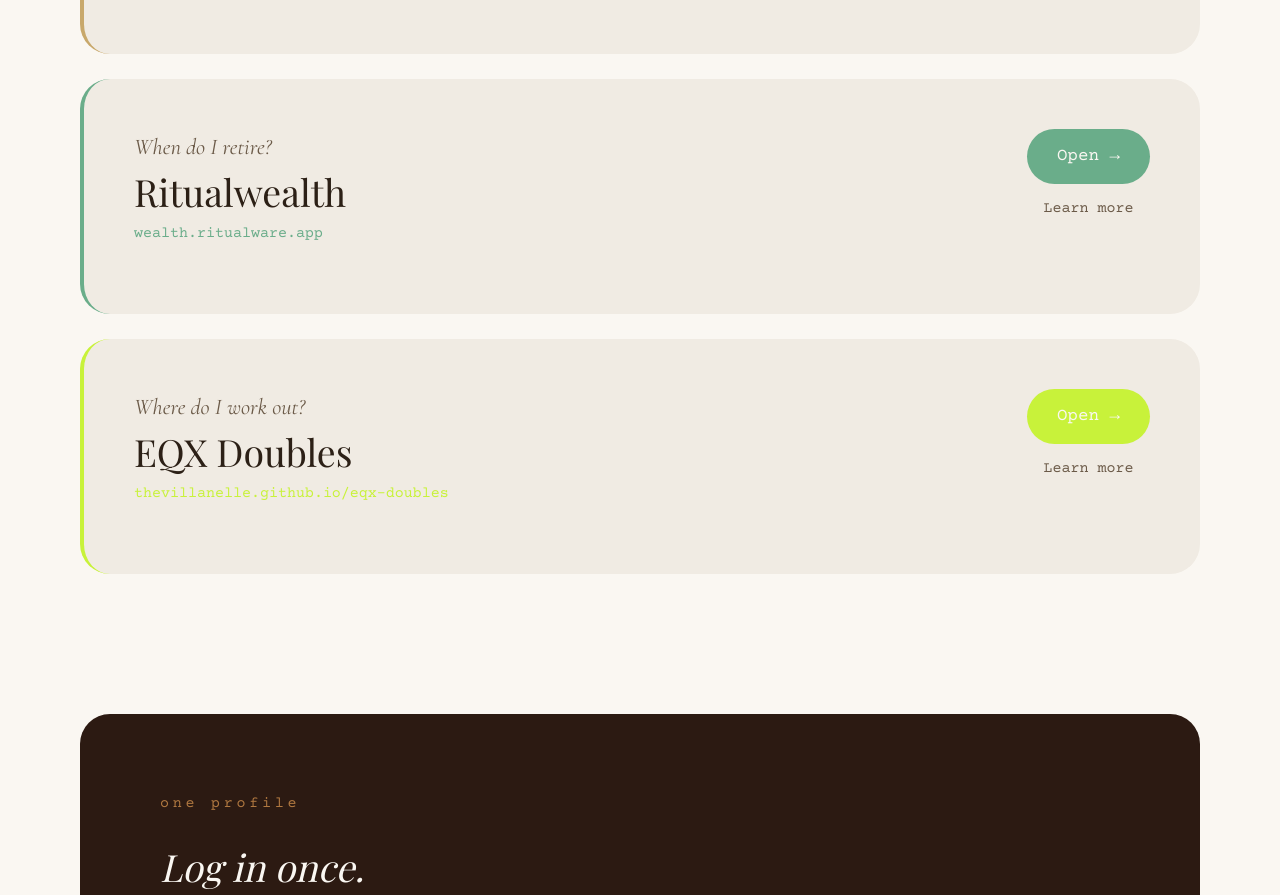
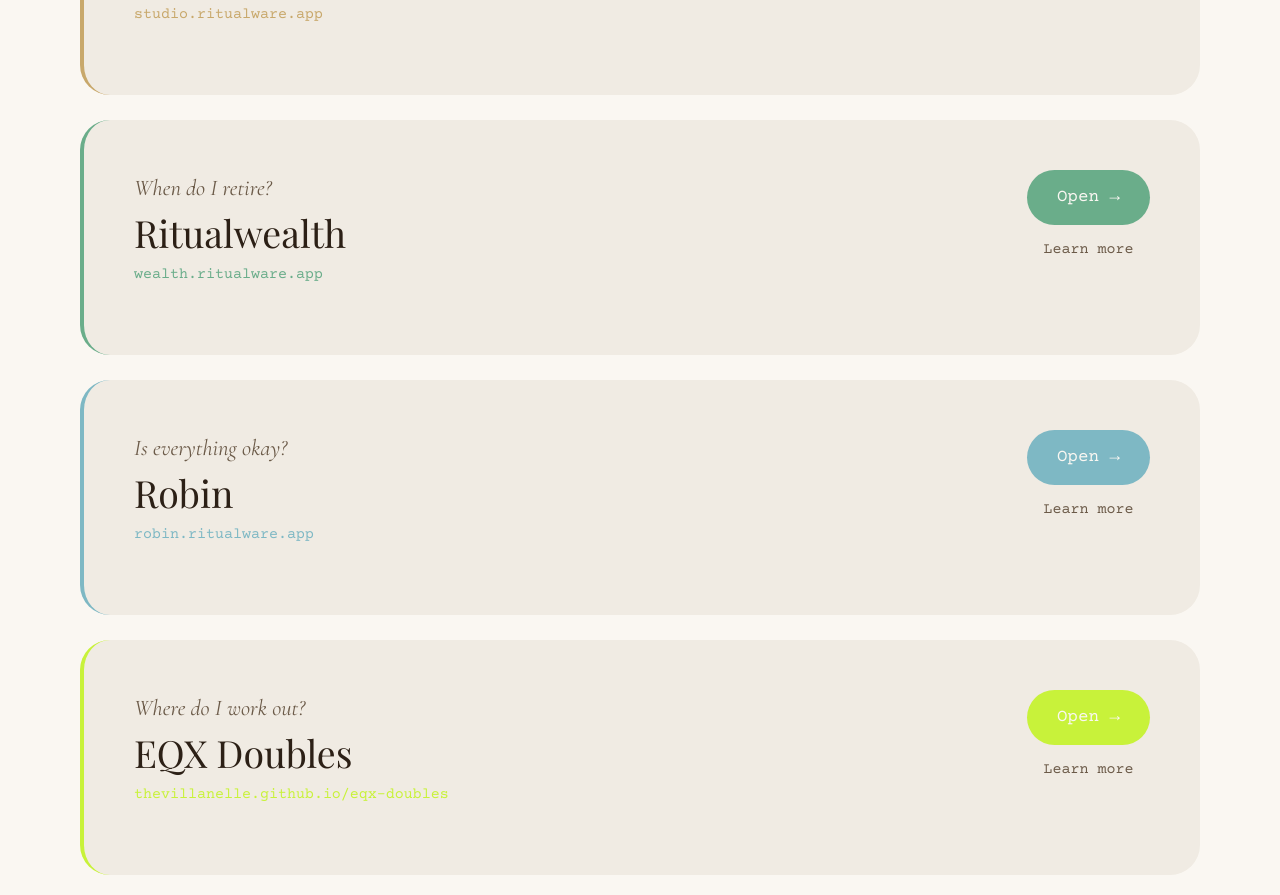
Before and after one commit to thevillanelle/ritualware, a React (Vite) app: page /platform in a window 1280 px wide. Shown: the part 1720-2615 px from the top of the page. Built offline with nearby package versions, Linux system fonts and the light colour scheme; a web font is replaced by a local one.

Commit message:
feat(marketing): add Robin to suite listing, update copy to seven tools

```diff
--- a/src/data/apps.js
+++ b/src/data/apps.js
@@ -70,6 +70,20 @@ export const SUITE = [
     border: 'rgba(106,173,138,0.2)',
   },
   {
+    to: '/robin',
+    name: 'Robin',
+    label: 'robin',
+    question: 'Is everything okay?',
+    desc: 'The control room. Uptime monitoring, user dashboards, and suite health across every Ritualware app — all in one place.',
+    domain: 'robin.ritualware.app',
+    href: 'https://robin.ritualware.app',
+    health: 'https://robin.ritualware.app/health.json',
+    statusDesc: 'Admin',
+    color: '#7EB8C4',
+    bg: 'rgba(126,184,196,0.08)',
+    border: 'rgba(126,184,196,0.2)',
+  },
+  {
     to: '/doubles',
     name: 'EQX Doubles',
     label: 'doubles',
--- a/src/pages/About.jsx
+++ b/src/pages/About.jsx
@@ -12,7 +12,7 @@ export default function About() {
 
         <motion.h1 initial={{ opacity: 0, y: 20 }} animate={{ opacity: 1, y: 0 }} transition={{ delay: 0.2 }}
           className="font-display italic leading-tight mb-12" style={{ fontSize: 'clamp(40px,6vw,72px)', color: '#FAF7F2' }}>
-          Six tools.<br />One suite.
+          Seven tools.<br />One suite.
         </motion.h1>
 
         <div className="space-y-8 mb-24">
--- a/src/pages/Apps.jsx
+++ b/src/pages/Apps.jsx
@@ -7,7 +7,7 @@ export default function Apps() {
       <motion.p initial={{ opacity: 0 }} animate={{ opacity: 1 }}
         className="font-mono text-xs text-amber tracking-[0.25em] mb-4">the apps</motion.p>
       <motion.h1 initial={{ opacity: 0, y: 20 }} animate={{ opacity: 1, y: 0 }} transition={{ delay: 0.2 }}
-        className="font-display text-[clamp(40px,6vw,80px)] text-ink mb-16">Six Questions.</motion.h1>
+        className="font-display text-[clamp(40px,6vw,80px)] text-ink mb-16">Seven Questions.</motion.h1>
 
       <div className="space-y-8">
         {SUITE.map((app, i) => (
--- a/src/pages/Platform.jsx
+++ b/src/pages/Platform.jsx
@@ -11,11 +11,11 @@ export default function Platform() {
           className="font-mono text-sm text-amber tracking-[0.25em] mb-4">the platform</motion.p>
         <motion.h1 initial={{ opacity: 0, y: 20 }} animate={{ opacity: 1, y: 0 }} transition={{ delay: 0.2 }}
           className="font-display text-[clamp(44px,6vw,80px)] text-ink mb-8 leading-tight">
-          Six tools.<br />One suite.
+          Seven tools.<br />One suite.
         </motion.h1>
         <motion.p initial={{ opacity: 0 }} animate={{ opacity: 1 }} transition={{ delay: 0.4 }}
           className="font-sans text-xl text-ink-muted leading-relaxed max-w-2xl mb-4">
-          Six tools built around the questions most people answer by outsourcing. What to wear. How to look. Where to live. What to build. Where to train. When to retire. Ritualware answers them from the inside out.
+          Seven tools built around the questions most people answer by outsourcing. What to wear. How to look. Where to live. What to build. Where to train. When to retire. Is everything running. Ritualware answers them from the inside out.
         </motion.p>
         <motion.p initial={{ opacity: 0 }} animate={{ opacity: 1 }} transition={{ delay: 0.5 }}
           className="font-serif italic text-xl text-ink-muted leading-relaxed max-w-2xl">
```
